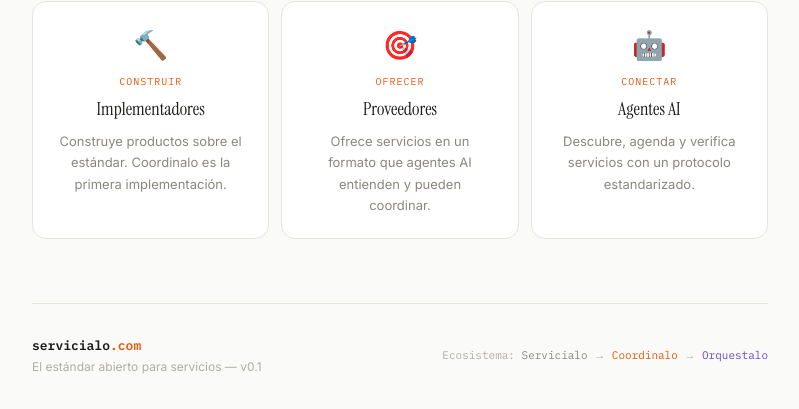
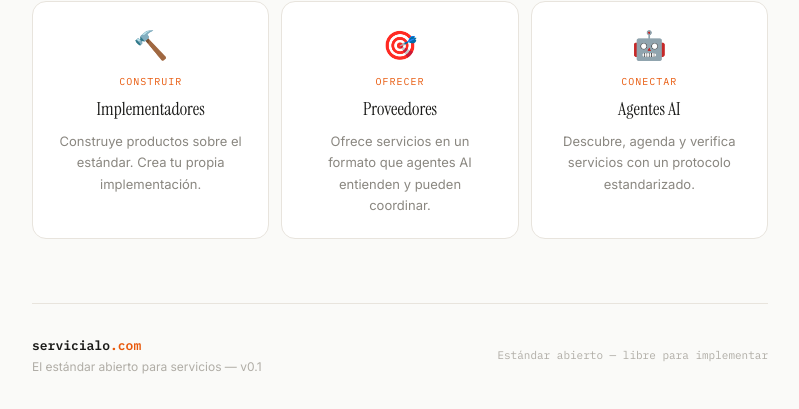
Before and after one commit to servicialo/mcp-server, a Next.js app: page / in a window 1280 px wide. Shown: the part 5991-6400 px from the top of the page, without its empty margins (240-1039 px from the left). Built offline with nearby package versions, Linux system fonts and the light colour scheme.

Commit message:
fix: Quitar referencias a Coordinalo y Orquestalo
Co-Authored-By: Claude Opus 4.6 <noreply@anthropic.com>

```diff
--- a/components/EstandarSection.tsx
+++ b/components/EstandarSection.tsx
@@ -3,7 +3,7 @@ import { SectionTitle } from "./SectionTitle";
 const cards = [
   {
     title: "Implementadores",
-    desc: "Construye productos sobre el estándar. Coordinalo es la primera implementación.",
+    desc: "Construye productos sobre el estándar. Crea tu propia implementación.",
     icon: "\u{1F528}",
     label: "Construir",
   },
--- a/components/Footer.tsx
+++ b/components/Footer.tsx
@@ -10,10 +10,7 @@ export function Footer() {
         </div>
       </div>
       <div className="font-mono text-[11px] text-text-dim">
-        Ecosistema:{" "}
-        <span className="text-text-muted">Servicialo</span> →{" "}
-        <span className="text-accent">Coordinalo</span> →{" "}
-        <span className="text-purple">Orquestalo</span>
+        Estándar abierto — libre para implementar
       </div>
     </footer>
   );
```
